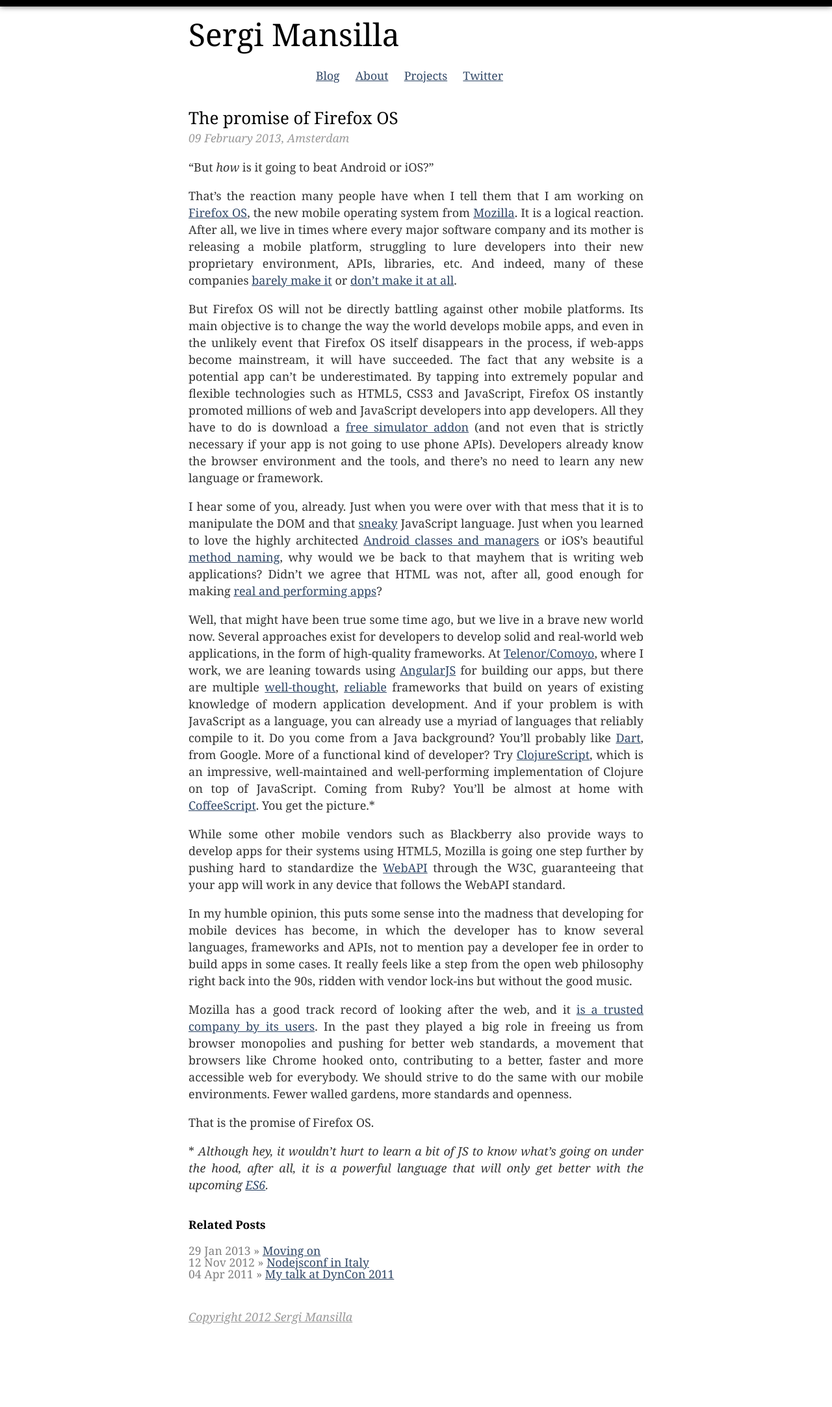
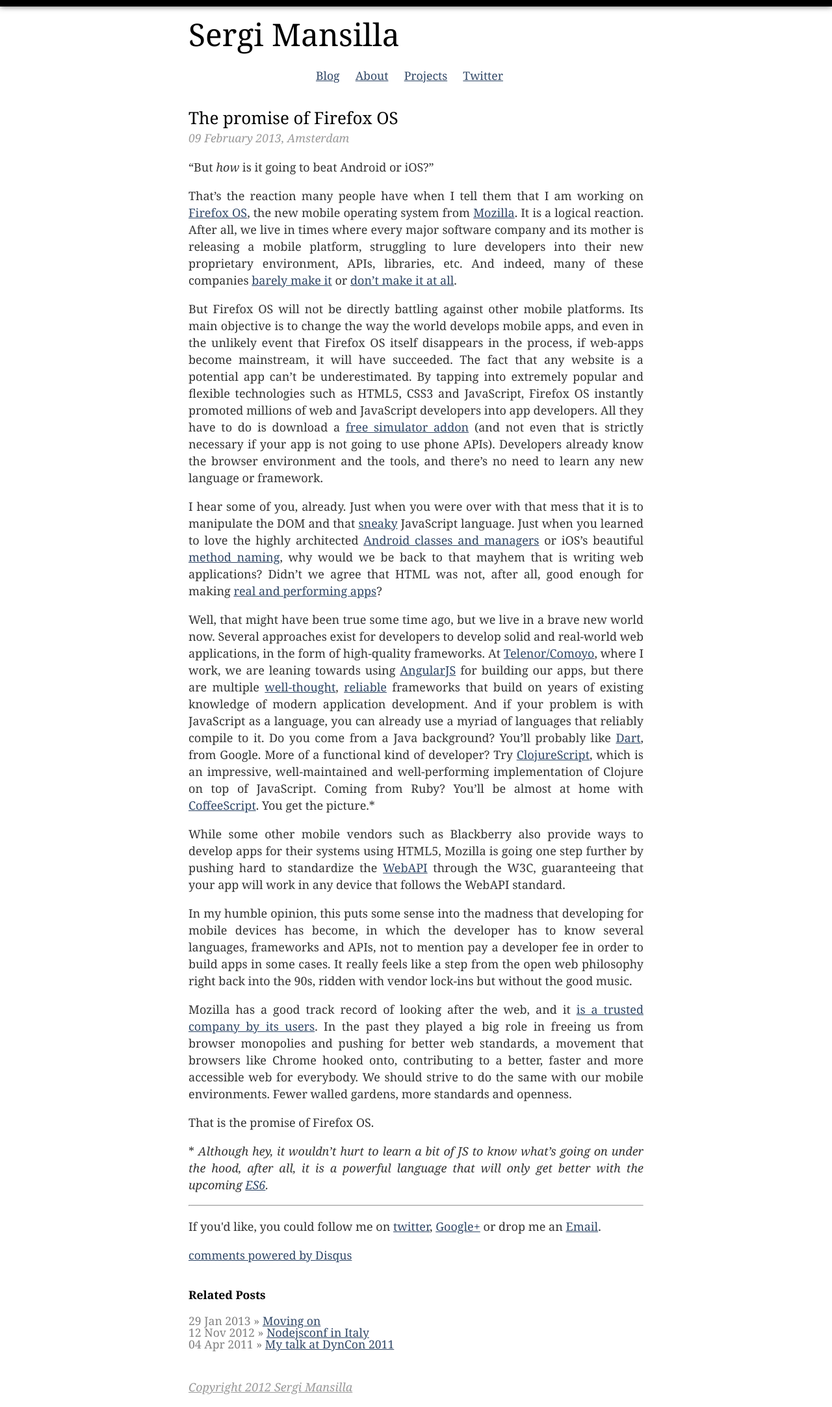
Before and after one commit to sergi/sergi.github.com, a Jekyll site: the page built from _posts/2013-02-09-promise-of-ffos.md, in a window 1280 px wide. Shown: the whole page at 65% size. Built offline with Jekyll 4.4.1, drawn with Linux system fonts in a browser that asks for light colours; some web fonts are replaced; Markdown is read by kramdown in place of the engine named in the settings; comment, search, counter and statistics services are not loaded; before the commit the page ends 2057 px from its top, so only the background shows below that.

Commit message:
Changes to the site layout

```diff
--- a/_config.yml
+++ b/_config.yml
@@ -22,7 +22,7 @@
 
 author:
     name: Sergi Mansilla
-    email: sergi.mansilla+spam@gmail.com
+    email: sergi.mansilla+blog@gmail.com
     twitter: http://twitter.com/sergimansilla
     github: http://github.com/sergi
     gplus: https://plus.google.com/108447529408245632723
--- a/_layouts/post.html
+++ b/_layouts/post.html
@@ -6,11 +6,24 @@
     <span class="meta">{{ page.date | date: "%d %B %Y" }}, Amsterdam</span>
     <div class="entry">
         {{ content }}
+        <hr>
+        <p>If you'd like, you could follow me on <a href="{{site.author.twitter}}" title="Twitter">twitter</a>, <a href="https://plus.google.com/108447529408245632723/posts" title="Google+">Google+</a> or drop me an <a href="mailto:{{site.author.email}}" title="email">Email</a>.
     </div>
     {% if page.comments %}
-    <div id="disqus_thread">
-    <script type="text/javascript">var disqus_shortname='sergimansilla';(function(){var dsq=document.createElement('script');dsq.type='text/javascript';dsq.async=true;dsq.src='http://'+disqus_shortname+'.disqus.com/embed.js';(document.getElementsByTagName('head')[0]||document.getElementsByTagName('body')[0]).appendChild(dsq);})();</script>
-<noscript>Please enable JavaScript to view the <a href="http://disqus.com/?ref_noscript">comments powered by Disqus.</a></noscript>
+        <div id="disqus_thread"></div>
+        <script type="text/javascript">
+            /* * * CONFIGURATION VARIABLES: EDIT BEFORE PASTING INTO YOUR WEBPAGE * * */
+            var disqus_shortname = 'sergimansilla'; // required: replace example with your forum shortname
+
+            /* * * DON'T EDIT BELOW THIS LINE * * */
+            (function() {
+                var dsq = document.createElement('script'); dsq.type = 'text/javascript'; dsq.async = true;
+                dsq.src = 'http://' + disqus_shortname + '.disqus.com/embed.js';
+                (document.getElementsByTagName('head')[0] || document.getElementsByTagName('body')[0]).appendChild(dsq);
+            })();
+        </script>
+        <noscript>Please enable JavaScript to view the <a href="http://disqus.com/?ref_noscript">comments powered by Disqus.</a></noscript>
+        <a href="http://disqus.com" class="dsq-brlink">comments powered by <span class="logo-disqus">Disqus</span></a>
     {% endif %}
 </div>
 
--- a/css/screen.css
+++ b/css/screen.css
@@ -1,5 +1,3 @@
-/* Global Reset */
-
 * {
   margin: 0;
   padding: 0;
@@ -18,10 +16,6 @@
   font-size: 100%;
 }
 
-h1 {
-  /*margin-bottom: 1em;*/
-}
-
 p {
   margin: 1em 0;
 }
@@ -36,11 +30,6 @@
 
 li {
     list-style-type: none;
-}
-
-table {
-  font-size: inherit;
-  font: 100%;
 }
 
 /** Top bar CSS */
@@ -140,9 +129,9 @@
     float: right;
 }
 */
-.post.index > h1 {
-    font: 26px "gentium book basic", Georgia;
-    margin-top: 1.5em;
+
+.post.index {
+    margin-bottom: 1.5em;
 }
 
 .post > h1 {
@@ -150,14 +139,12 @@
 }
 
 .post > h1 a {
-    margin-top: 20px;
     color: #000;
     text-decoration: none;
 }
 
 .post > h1 a:hover {
     color: #006;
-    text-decoration: none;
 }
 
 .post > h2 {
```
Also changed, not shown: _posts/2013-02-09-promise-of-ffos.md (+1 -0 lines), about.html (+3 -6 lines), images/sergi.jpeg (deleted), images/sergi.jpg (deleted).
